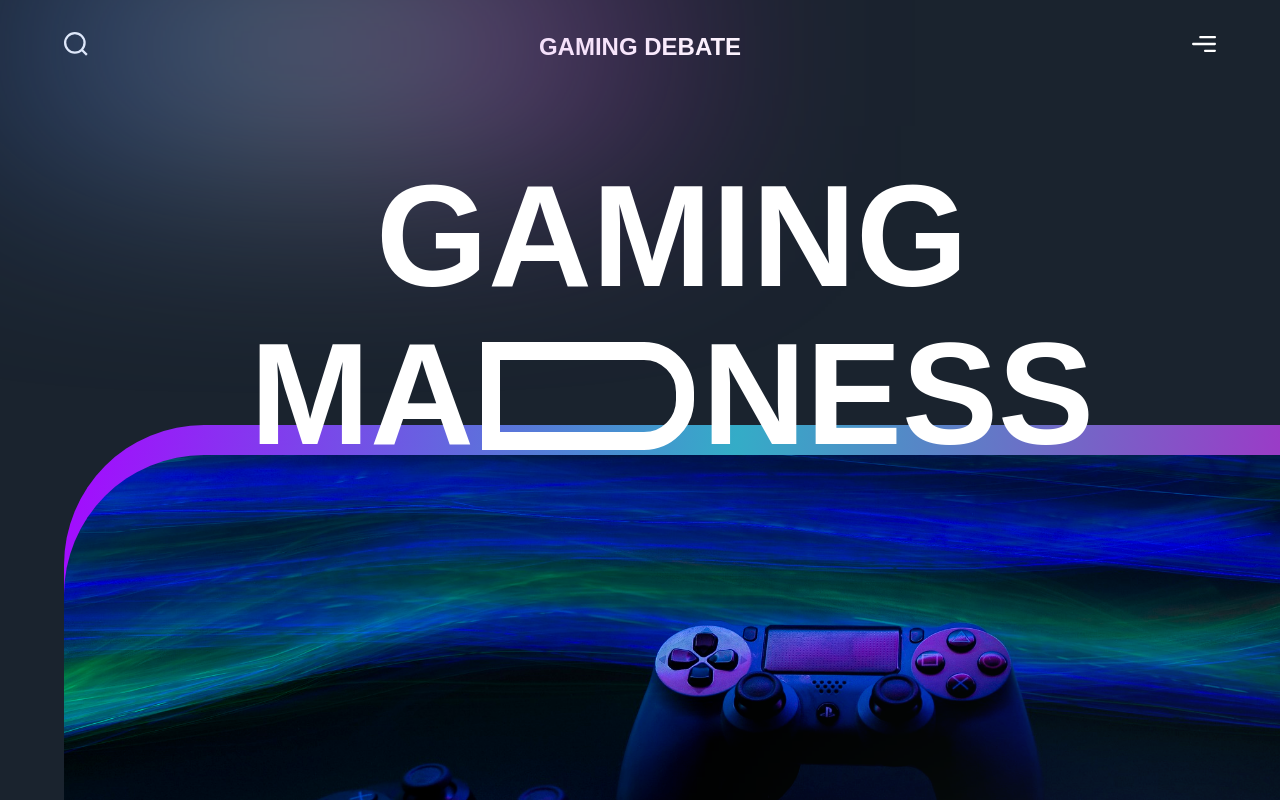
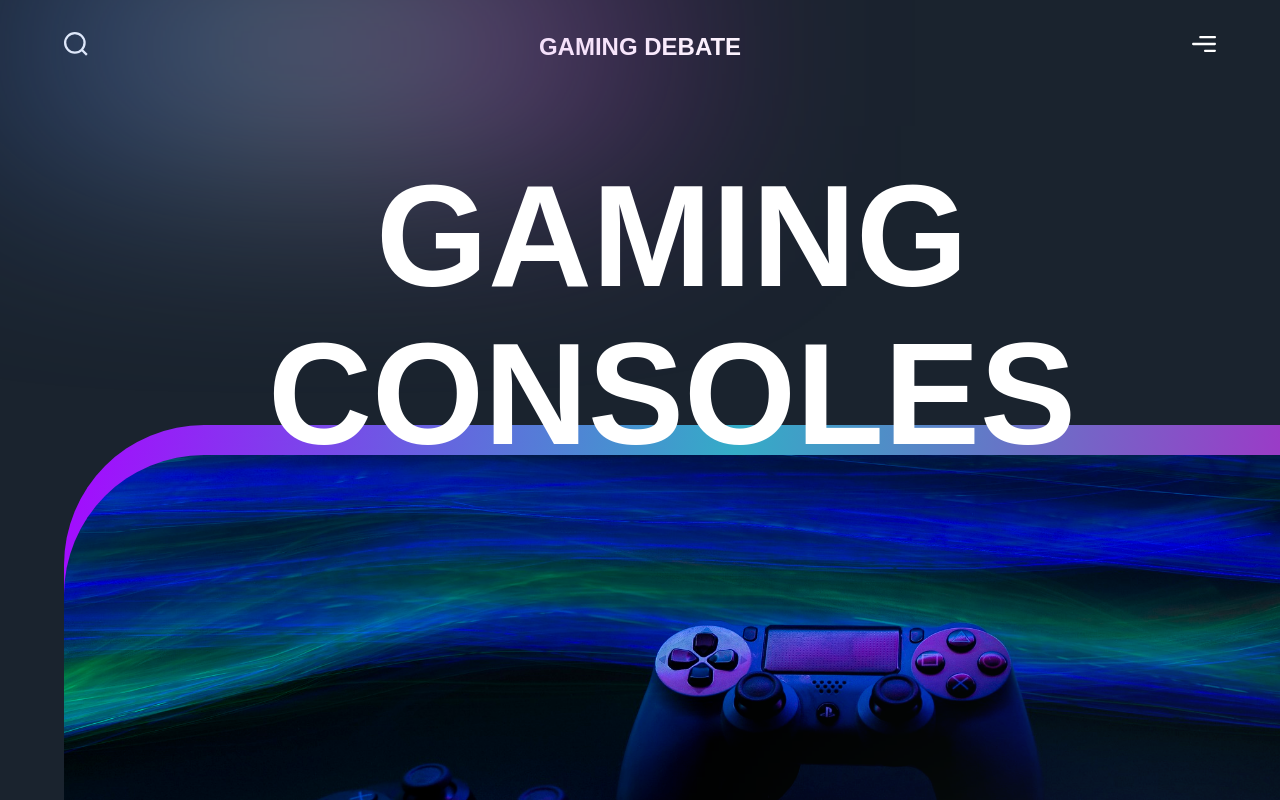
Before and after one commit to Jesscfs/Gaming-Website, a Next.js app: page / in a window 1280 px wide. Shown: the top 800 px of the page. Built offline with nearby package versions, Linux system fonts and the light colour scheme; a web font is replaced by a local one.

Commit message:
head changed

```diff
--- a/sections/Hero.jsx
+++ b/sections/Hero.jsx
@@ -21,9 +21,7 @@ const Hero = () => (
         <motion.div
           variants={textVariant(1.2)}
           className="flex flex-row justify-center items-center">
-          <h1 className={styles.heroHeading}>Ma</h1>
-          <div className={styles.heroDText}></div>
-          <h1 className={styles.heroHeading}>Ness</h1>
+          <h1 className={styles.heroHeading}>Consoles</h1>
         </motion.div>
       </div>
 
```
